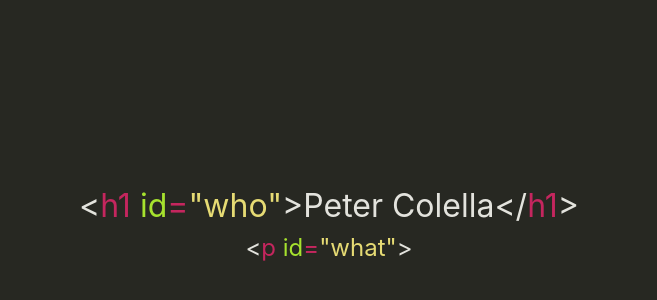
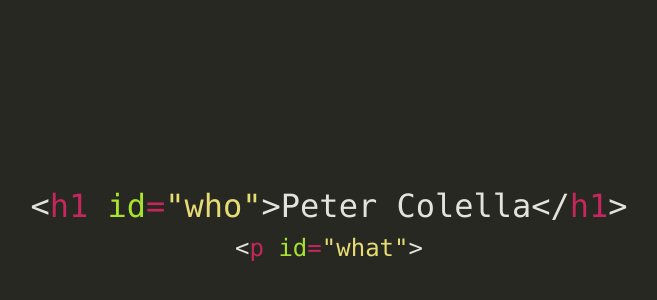
Before and after one commit to petercolella/react-portfolio, a React (Create React App) app: page / in a window 1280 px wide. Shown: the part 176-476 px from the top of the page, without its empty margins (311-968 px from the left). Built offline with nearby package versions, Linux system fonts and the light colour scheme.

Commit message:
updates font-family to that of GitHub

```diff
--- a/src/index.css
+++ b/src/index.css
@@ -3,8 +3,7 @@ body {
   height: 100vh;
   line-height: 1.5;
   margin: 0;
-  font-family: -apple-system, BlinkMacSystemFont, Menlo, Monaco, 'Courier New',
-    monospace, sans-serif;
+  font-family: SFMono-Regular, Consolas, Liberation Mono, Menlo, monospace;
   -webkit-font-smoothing: antialiased;
   -moz-osx-font-smoothing: grayscale;
 }
```
